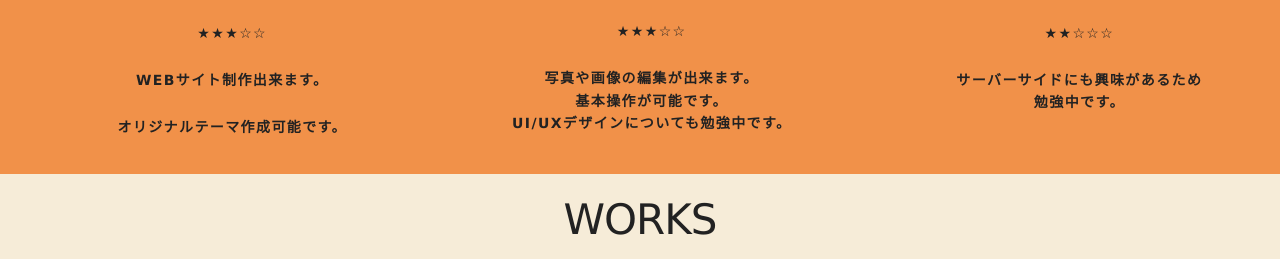
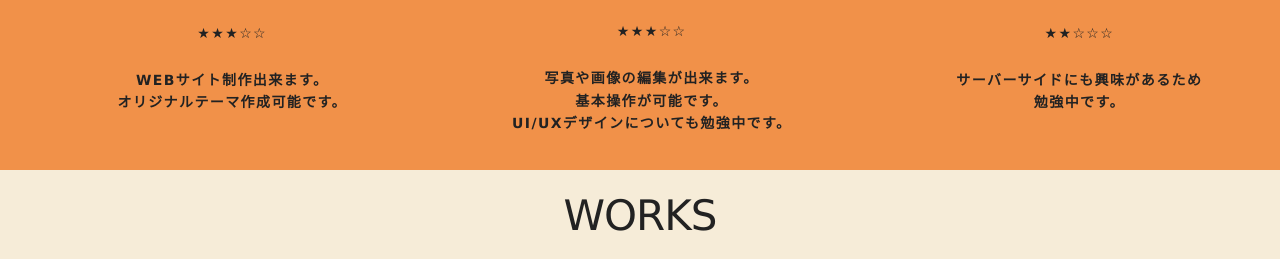
Before and after one commit to kurinosuke96/original-portfolio, a plain HTML site: page index.html in a window 1280 px wide. Shown: the part 1744-2003 px from the top of the page. Drawn offline with nearby package versions, Linux system fonts and the light colour scheme.

Commit message:
Update index.html

```diff
--- a/index.html
+++ b/index.html
@@ -104,8 +104,7 @@
             <i class="fab fa-wordpress fa-8x"></i>
             <p><span>WordPress</span></p>
             <p>★★★☆☆</p>
-            <p>WEBサイト制作出来ます。</p>
-            <p>オリジナルテーマ作成可能です。</p>
+            <p>WEBサイト制作出来ます。<br>オリジナルテーマ作成可能です。</p>
           </li>
           <li>
             <img src="images/ps4-rogo.png" alt="#">
```
